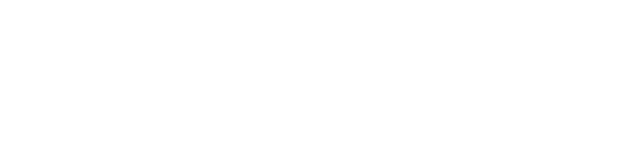
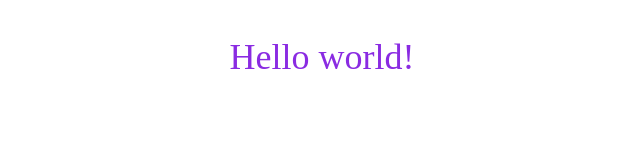
Before and after one commit to ViyaSilyantieva/rsschool-cv, a plain HTML site: page index.html in a window 1280 px wide. Shown: the whole page, without its empty margins (318-958 px from the left). Drawn offline with Linux system fonts and the light colour scheme.

Commit message:
init: start second task

```diff
--- a/index.html
+++ b/index.html
@@ -4,9 +4,10 @@
     <meta charset="UTF-8">
     <meta http-equiv="X-UA-Compatible" content="IE=edge">
     <meta name="viewport" content="width=device-width, initial-scale=1.0">
+    <link rel="stylesheet" href="style.css">
     <title>Document</title>
 </head>
 <body>
-
+    <p class="text">Hello world!</p>
 </body>
 </html>
--- a/style.css
+++ b/style.css
@@ -0,0 +1,5 @@
+.text {
+    color: blueviolet;
+    text-align: center;
+    font-size: 36px;
+}
```
